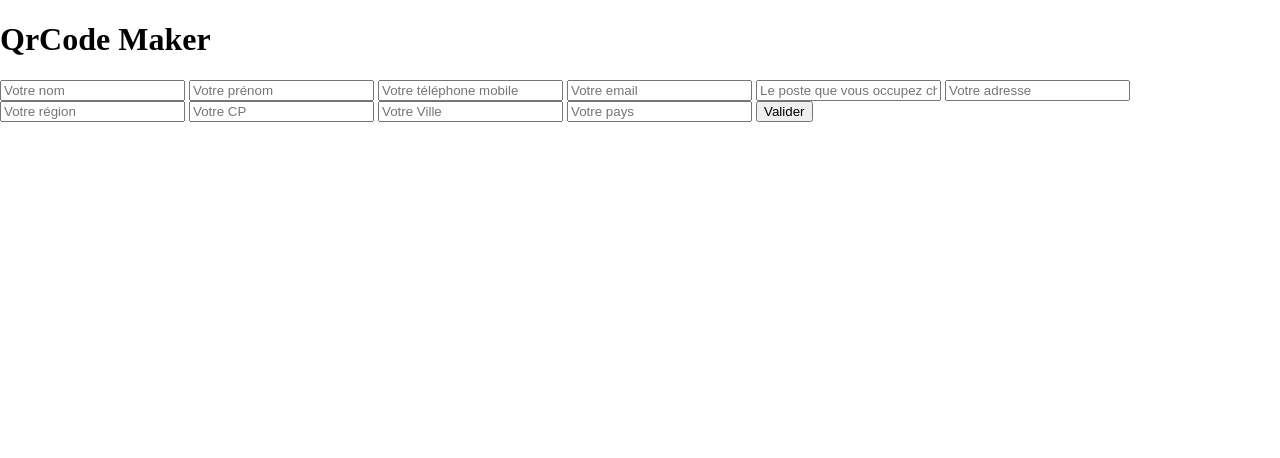
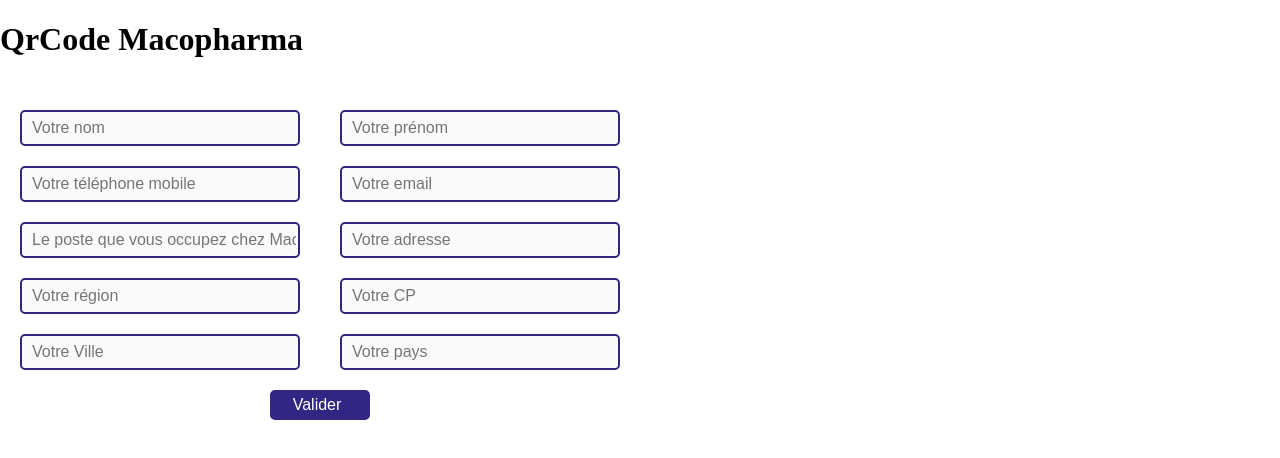
Before and after one commit to justinlczk/qrcodemaco, a plain HTML site: page index.html in a window 1280 px wide. Drawn offline with Linux system fonts and the light colour scheme.

Commit message:
add a little bit of style

```diff
--- a/index.html
+++ b/index.html
@@ -8,7 +8,10 @@
     <link rel="stylesheet" href="style.css">
 </head>
 <body>
-    <h1>QrCode Maker</h1>
+    <div class="top">
+        <h1>QrCode Macopharma</h1>
+    </div>
+
 
     <div id="qrcode" class="qr">
 
--- a/style.css
+++ b/style.css
@@ -1,3 +1,39 @@
 body {
     margin: 0;
 }
+
+#qrcode {
+    width: 50%;
+    display: flex;
+    justify-content: center;
+    align-items: center;
+    margin: 20px 0;
+}
+
+#form {
+    width: 50%;
+    display: grid;
+    grid-template-columns: 1fr 1fr;
+}
+
+#form input {
+    margin: 10px 20px;
+    height: 30px;
+    border: solid 2px #312783;
+    border-radius: 5px;
+    background-color: #fafafa;
+    font-size: 16px;
+    padding-left: 10px;
+}
+
+#form input[type='submit'] {
+    background-color: #312783;
+    color: #fff;
+    grid-column: 1/-1;
+    width: 100px;
+    margin-left: auto;
+    margin-right: auto;
+    font-weight: 500;
+    padding-left: 0;
+    text-align: center;
+}
```
